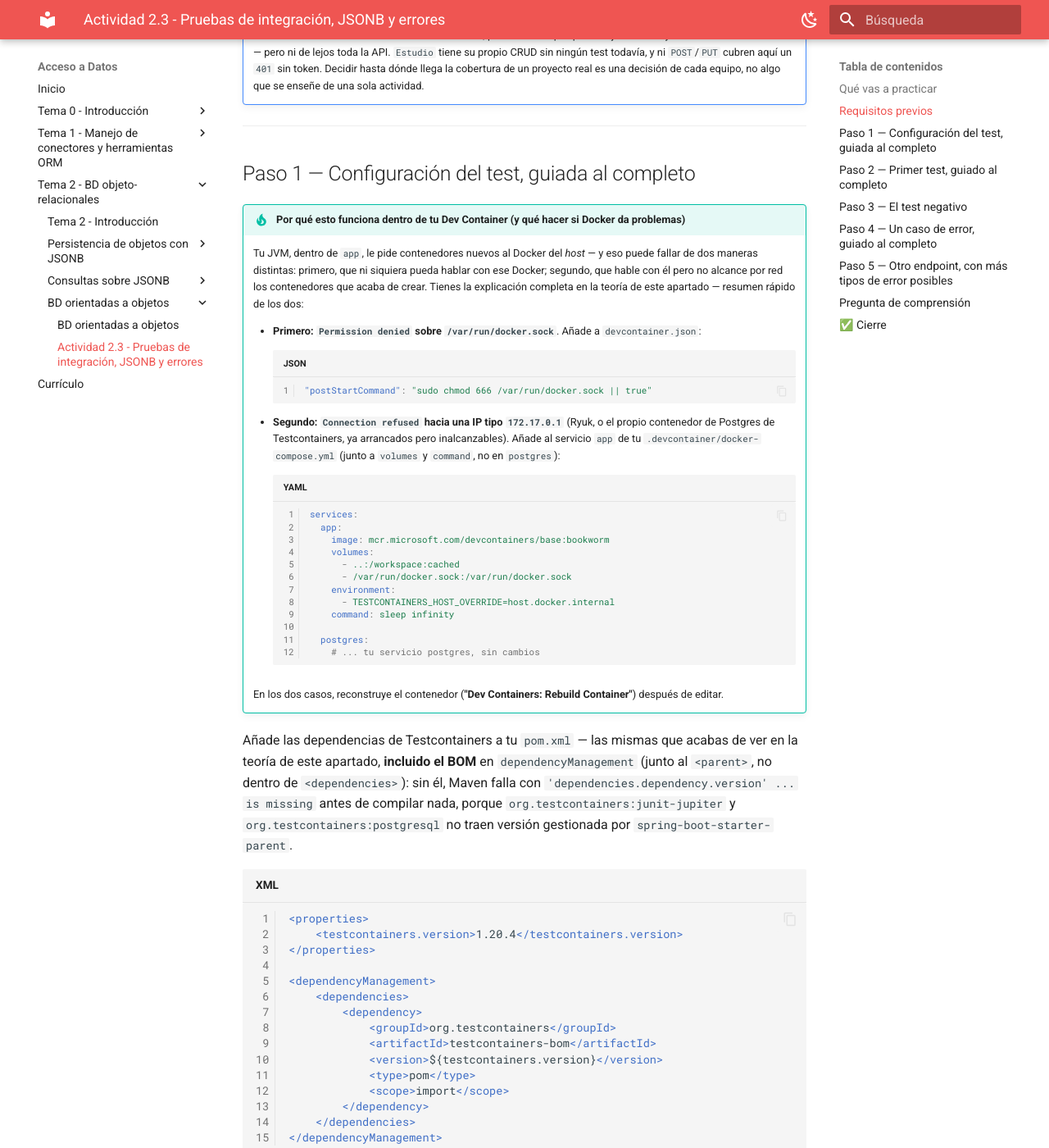
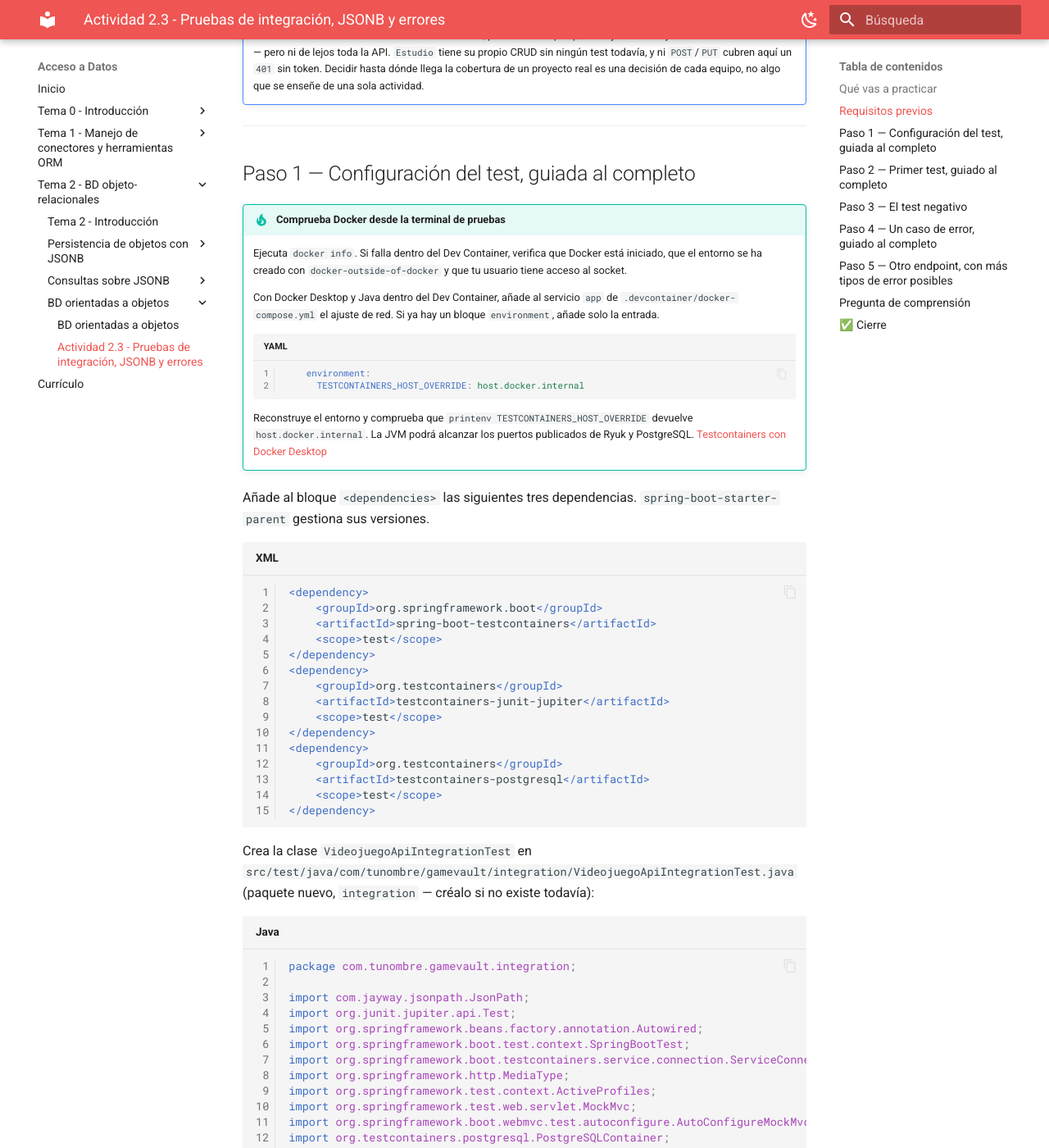
Before and after one commit to aitorventura/acceso-a-datos, an MkDocs documentation site: the page built from docs/tema2/actividad_2_3.md, in a window 1280 px wide and 1400 px high, scrolled down 840 px. Shown: the whole window at 82% size. Built offline with MkDocs 1.6.1 and Material for MkDocs 9.7.7, drawn with Linux system fonts in a browser that asks for light colours; some of the changed text lies outside the part shown.

Commit message:
revision testcontainers 2.3

````diff
--- a/docs/tema2/actividad_2_3.md
+++ b/docs/tema2/actividad_2_3.md
@@ -23,52 +23,19 @@ Tu columna `detallesPlataforma` (Actividad 2.1) y el filtro `disponibleEnPlatafo
 
 ## Paso 1 — Configuración del test, guiada al completo
 
-!!! tip "Por qué esto funciona dentro de tu Dev Container (y qué hacer si Docker da problemas)"
-    Tu JVM, dentro de `app`, le pide contenedores nuevos al Docker del *host* — y eso puede fallar de dos maneras distintas: primero, que ni siquiera pueda hablar con ese Docker; segundo, que hable con él pero no alcance por red los contenedores que acaba de crear. Tienes la explicación completa en la teoría de este apartado — resumen rápido de los dos:
+!!! tip "Comprueba Docker desde la terminal de pruebas"
+    Ejecuta `docker info`. Si falla dentro del Dev Container, verifica que Docker está iniciado, que el entorno se ha creado con `docker-outside-of-docker` y que tu usuario tiene acceso al socket.
 
-    - **Primero: `Permission denied` sobre `/var/run/docker.sock`**. Añade a `devcontainer.json`:
-      ```json
-      "postStartCommand": "sudo chmod 666 /var/run/docker.sock || true"
-      ```
-    - **Segundo: `Connection refused` hacia una IP tipo `172.17.0.1`** (Ryuk, o el propio contenedor de Postgres de Testcontainers, ya arrancados pero inalcanzables). Añade al servicio `app` de tu `.devcontainer/docker-compose.yml` (junto a `volumes` y `command`, no en `postgres`):
-      ```yaml
-      services:
-        app:
-          image: mcr.microsoft.com/devcontainers/base:bookworm
-          volumes:
-            - ..:/workspace:cached
-            - /var/run/docker.sock:/var/run/docker.sock
-          environment:
-            - TESTCONTAINERS_HOST_OVERRIDE=host.docker.internal
-          command: sleep infinity
+    Con Docker Desktop y Java dentro del Dev Container, añade al servicio `app` de `.devcontainer/docker-compose.yml` el ajuste de red. Si ya hay un bloque `environment`, añade solo la entrada.
 
-        postgres:
-          # ... tu servicio postgres, sin cambios
-      ```
+    ```yaml
+        environment:
+          TESTCONTAINERS_HOST_OVERRIDE: host.docker.internal
+    ```
 
-    En los dos casos, reconstruye el contenedor (**"Dev Containers: Rebuild Container"**) después de editar.
+    Reconstruye el entorno y comprueba que `printenv TESTCONTAINERS_HOST_OVERRIDE` devuelve `host.docker.internal`. La JVM podrá alcanzar los puertos publicados de Ryuk y PostgreSQL. [Testcontainers con Docker Desktop](https://java.testcontainers.org/supported_docker_environment/continuous_integration/dind_patterns/)
 
-Añade las dependencias de Testcontainers a tu `pom.xml` — las mismas que acabas de ver en la teoría de este apartado, **incluido el BOM** en `dependencyManagement` (junto al `<parent>`, no dentro de `<dependencies>`): sin él, Maven falla con `'dependencies.dependency.version' ... is missing` antes de compilar nada, porque `org.testcontainers:junit-jupiter` y `org.testcontainers:postgresql` no traen versión gestionada por `spring-boot-starter-parent`.
-
-```xml
-<properties>
-    <testcontainers.version>1.20.4</testcontainers.version>
-</properties>
-
-<dependencyManagement>
-    <dependencies>
-        <dependency>
-            <groupId>org.testcontainers</groupId>
-            <artifactId>testcontainers-bom</artifactId>
-            <version>${testcontainers.version}</version>
-            <type>pom</type>
-            <scope>import</scope>
-        </dependency>
-    </dependencies>
-</dependencyManagement>
-```
-
-Y, dentro de tu `<dependencies>` habitual, las tres de siempre — ya sin necesitar `<version>` propia:
+Añade al bloque `<dependencies>` las siguientes tres dependencias. `spring-boot-starter-parent` gestiona sus versiones.
 
 ```xml
 <dependency>
@@ -102,7 +69,7 @@ import org.springframework.http.MediaType;
 import org.springframework.test.context.ActiveProfiles;
 import org.springframework.test.web.servlet.MockMvc;
 import org.springframework.boot.webmvc.test.autoconfigure.AutoConfigureMockMvc;
-import org.testcontainers.containers.PostgreSQLContainer;
+import org.testcontainers.postgresql.PostgreSQLContainer;
 import org.testcontainers.junit.jupiter.Container;
 import org.testcontainers.junit.jupiter.Testcontainers;
 
@@ -161,19 +128,18 @@ class VideojuegoApiIntegrationTest {
 }
 ```
 
-`@ServiceConnection` es la pieza clave: conecta automáticamente el `PostgreSQLContainer` a tu aplicación de test, sin que tengas que configurar manualmente `spring.datasource.url` en ningún `application-test.yml` — Spring Boot lo resuelve por ti. Fíjate en que la imagen es `postgres:16-alpine`, no la `18-alpine` de tu `docker-compose.yml` de desarrollo — recuerda del Tema 1 que ambas versiones no tienen por qué coincidir, mientras sean compatibles con las características (como JSONB) que usa el proyecto.
+`@ServiceConnection` es la pieza clave: conecta automáticamente el `PostgreSQLContainer` a tu aplicación de test, sin que tengas que configurar manualmente `spring.datasource.url` en ningún `application-test.yml` — Spring Boot lo resuelve por ti. La imagen `postgres:18-alpine` alinea la versión de PostgreSQL con la de desarrollo. Docker asigna un puerto libre al contenedor de prueba.
 
-`@ActiveProfiles("test")` activa un perfil que todavía no existe en tu proyecto. Sin él, el contexto de Spring no arranca y ningún test se ejecuta — así que antes de nada, crea `src/test/resources/application-test.yml`:
+`@ActiveProfiles("test")` activa un perfil que todavía no existe en tu proyecto. Sin él, el contexto de Spring no arranca y ningún test se ejecuta — así que antes de nada, crea `src/test/resources/application-test.yml`. El directorio `resources` va al mismo nivel que `src/test/java`:
 
 ```yaml
 spring:
-  config:
-    activate:
-      on-profile: test
   jpa:
     hibernate:
-      ddl-auto: create-drop
-    show-sql: true
+      ddl-auto: create
+  sql:
+    init:
+      mode: never
 
 gamevault:
   admin:
@@ -183,14 +149,14 @@ gamevault:
     expiration-minutes: 60
 ```
 
-`ddl-auto: create-drop` deja cada ejecución del test con una base de datos limpia, sin arrastrar datos de la anterior. La limpieza se produce al arrancar un nuevo contexto de pruebas, no antes de cada método `@Test`. Como el contenedor y el contexto se comparten durante la ejecución de esta clase, los datos creados por un método podrían seguir presentes cuando se ejecute el siguiente.
+Con `ddl-auto: create`, Hibernate prepara el esquema al arrancar el contexto. Testcontainers retira el PostgreSQL temporal al finalizar la clase. `spring.sql.init.mode: never` evita cargar los datos de desarrollo. Como el contenedor y el contexto se comparten durante la ejecución de esta clase, los datos creados por un método podrían seguir presentes cuando se ejecute el siguiente.
 
 !!! warning "Sin `admin.password`, `jwt.secret` y `jwt.expiration-minutes`, el contexto ni arranca"
     Ninguna de las tres tiene valor por defecto en el código (`@Value` sin *fallback*) — sin ellas, ningún test de la clase llega a ejecutarse. La contraseña que pongas aquí tiene que coincidir con la que envíe `loginComoAdmin()` en su petición de login (más arriba, dentro de la misma clase) — de ahí el nombre `admintest123`, para que quede claro de un vistazo que es una credencial solo de test, sin relación con la de `dev`. El valor de `expiration-minutes` no importa para el test — `60` (el mismo de `dev`) sirve igual que cualquier otro. Este fichero sí se sube a Git: las credenciales de dentro no son reales, solo existen en el contenedor Postgres desechable que Testcontainers destruye al terminar el test.
 
-`loginComoAdmin()` es nuevo respecto a lo que tenías hasta ahora: hace un login real contra `/api/v1/auth/login` (el mismo endpoint que has construido en PSP, Actividad 2.4) y extrae el `accessToken` de la respuesta con `JsonPath`, la misma clase que ya conoces de otros tests con MockMvc. Lo necesitas porque, desde que tu política de rutas quedó cerrada por defecto (PSP, Actividad 2.5), crear un videojuego exige un token de `ADMIN` — antes de esa actividad, el `POST` de más abajo habría funcionado sin credenciales; ahora ya no.
+`loginComoAdmin()` hace un login contra `/api/v1/auth/login` (el mismo endpoint que has construido en PSP, Actividad 2.4) y extrae el `accessToken` de la respuesta con `JsonPath`, la misma clase que ya conoces de otros tests con MockMvc. Lo necesitas porque, desde que tu política de rutas quedó cerrada por defecto (PSP, Actividad 2.5), crear un videojuego exige un token de `ADMIN`.
 
-`crearEstudio()` resuelve otro problema: `ddl-auto: create-drop` deja tu base de datos de test completamente vacía en cada ejecución, así que ningún `estudioId` fijo (como `1`) existe todavía cuando el test arranca. Este ayudante crea un `Estudio` de verdad, autenticado igual que el resto, y devuelve su `id` real — que es justo lo que necesitas para crear un videojuego que apunte a un estudio que sí existe.
+`crearEstudio()` resuelve otro problema: `ddl-auto: create` deja tu base de datos de test completamente vacía en cada ejecución, así que ningún `estudioId` fijo (como `1`) existe todavía cuando el test arranca. Este ayudante crea un `Estudio` con el nombre que le pasas, usa el JWT de administrador y devuelve su `id` — que es justo lo que necesitas para crear un videojuego que apunte a un estudio que sí existe.
 
 ---
 
@@ -269,28 +238,28 @@ sequenceDiagram
     participant App as GameVault (Testcontainers)
 
     Test->>MockMvc: perform(POST /auth/login, admin)
-    MockMvc->>App: petición HTTP real
+    MockMvc->>App: petición simulada en el contexto de Spring
     App-->>MockMvc: 200 + accessToken
     MockMvc-->>Test: respuesta
 
     Test->>MockMvc: perform(POST /estudios,<br/>Authorization: Bearer token)
-    MockMvc->>App: petición HTTP real, ya autenticada
+    MockMvc->>App: petición simulada en el contexto de Spring, ya autenticada
     App-->>MockMvc: 201 + id del estudio
     MockMvc-->>Test: respuesta
 
     Test->>MockMvc: perform(POST /videojuegos,<br/>Authorization: Bearer token,<br/>estudioId real,<br/>detallesPlataforma: steam)
-    MockMvc->>App: petición HTTP real, ya autenticada
+    MockMvc->>App: petición simulada en el contexto de Spring, ya autenticada
     App-->>MockMvc: 201 Created
     MockMvc-->>Test: respuesta
 
-    Test->>MockMvc: perform(GET /videojuegos?plataforma=xbox)
+    Test->>MockMvc: perform(GET /videojuegos?plataforma=xbox&titulo=...)
     MockMvc->>App: petición pública, sin token
     App-->>MockMvc: 200 + lista SIN el videojuego
     MockMvc-->>Test: respuesta
     Test->>Test: andExpect(jsonPath($.content).isEmpty())
 ```
 
-Solo se indica el nombre del test — tú escribes todo lo demás, siguiendo el patrón del Paso 2 (recuerda: también necesitas `crearEstudio()` antes del videojuego, y este test crea el suyo propio, no reutiliza el del test anterior, así no depende del orden en que JUnit ejecute los tests de la clase):
+Completa el método siguiendo el patrón del Paso 2. Crea su propio estudio con un nombre distinto y un videojuego con un título exclusivo. Incluye ese título al pedir `plataforma=xbox` para que la comprobación de que `content` está vacío se refiera solo a los datos de este test.
 
 ```java
 @Test
@@ -400,8 +369,8 @@ El esqueleto a completar:
 @Test
 void actualizarVideojuego_DebeDevolver400_CuandoElPrecioEsNegativo() throws Exception {
     String adminToken = loginComoAdmin();
-    // tu turno: crearEstudio(adminToken) y luego un videojuego válido (reutiliza el
-    //           patrón del Paso 2) — anota el id del videojuego para el PUT de abajo
+    // tu turno: crea un estudio con un nombre propio del test y después un videojuego válido.
+    //           Sigue el patrón del Paso 2 y guarda el id del videojuego para el PUT.
 
     mockMvc.perform(put("/api/v1/videojuegos/" + /* el id que acabas de crear */ "")
                     .header("Authorization", "Bearer " + adminToken)
@@ -492,7 +461,13 @@ void actualizarVideojuego_DebeDevolver403_CuandoElUsuarioNoEsAdmin() throws Exce
 
 **Pregunta**: los tres tests de este paso comparten casi toda la estructura (login, `PUT`, cuerpo JSON, aserciones). ¿Por qué no merece la pena extraer esa parte común a un método ayudante, como sí has hecho con `loginComoAdmin()`? Piensa en qué cambia realmente entre los tres — el cuerpo de la petición, el token usado, y sobre todo la aserción final, que es lo que hace que cada test verifique algo distinto.
 
-**Captura**: los seis tests de `VideojuegoApiIntegrationTest` en verde, ejecutados desde tu IDE.
+**Captura**: los seis tests de `VideojuegoApiIntegrationTest` en verde. Puedes ejecutarlos desde el IDE o desde la terminal.
+
+```bash
+./mvnw -B -Dtest=VideojuegoApiIntegrationTest test
+```
+
+En el registro, comprueba que arranca PostgreSQL y que Spring activa el perfil `test`. Si usas CI con un filtro `-Dtest`, incluye esta clase en la selección.
 
 ---
 
````
Also changed, not shown: other parts of docs/tema2/actividad_2_3.md (+26 -23 lines), docs/tema2/bd-orientadas-a-objetos.md (+60 -75 lines), 4 other files.
